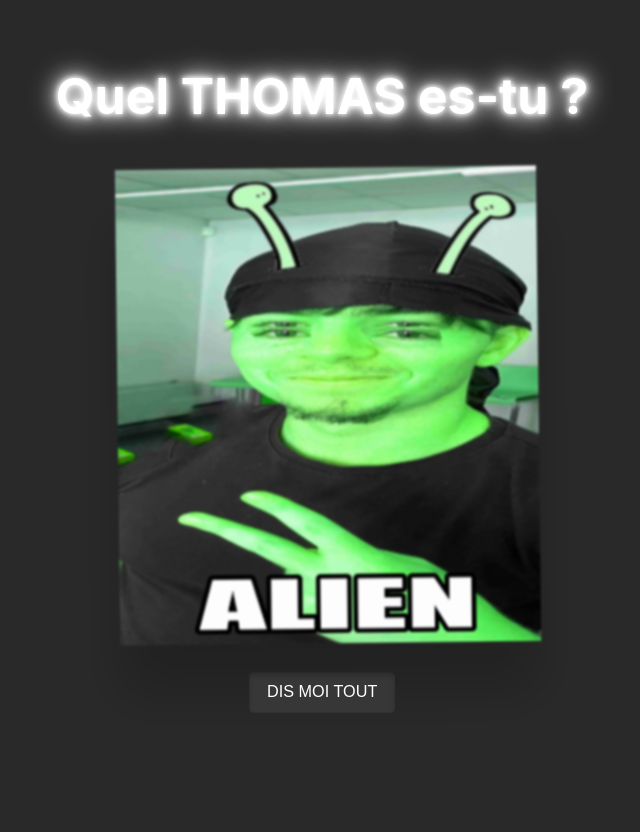
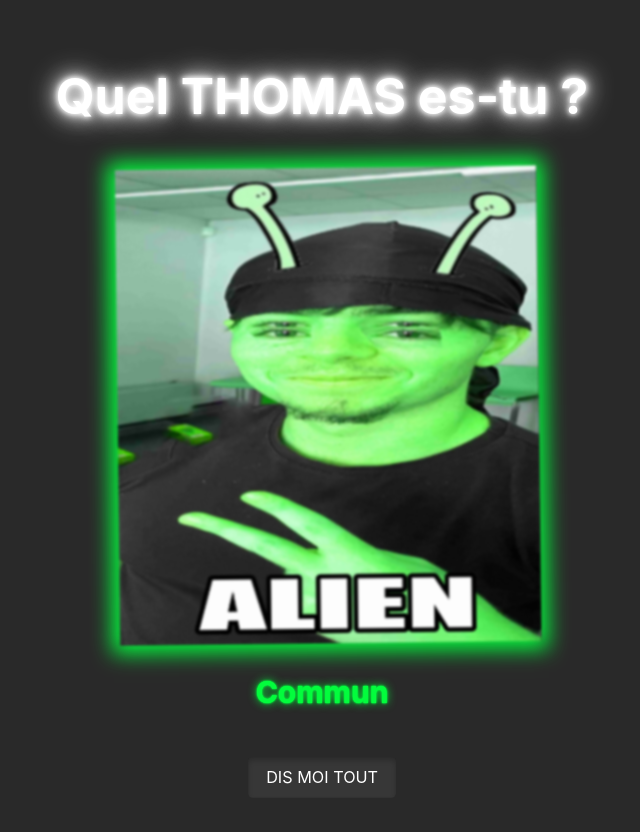
Before and after one commit to WooperLUA/Thomas_RNG, a plain HTML site: page index.html in a window 1280 px wide. Both pictures are taken after a click on the button "DIS MOI TOUT". Shown: the whole page, without its empty margins (318-958 px from the left). Before the commit the page ends 800 px from the top, so only its background shows below. Drawn offline with Linux system fonts and the light colour scheme.

Commit message:
added sounds + new thomas

```diff
--- a/index.html
+++ b/index.html
@@ -4,11 +4,13 @@
     <meta charset="UTF-8">
     <title>la page des vrais flibustiers</title>
     <link rel="stylesheet" href="style.css">
+    <meta name="viewport" content="width=device-width, initial-scale=1, maximum-scale=1, user-scalable=no" />
 </head>
 <body>
 <div>
   <h1>Quel THOMAS es-tu ?</h1>
   <img id="pic_zone" src="pics/placeholder.png" alt="c'est thomas">
+  <h2 id="rarity_text"></h2>
   <div>
       <button id="spin_btn">DIS MOI TOUT</button>
   </div>
--- a/script/main.js
+++ b/script/main.js
@@ -8,11 +8,34 @@ const thomas_list =
         "alien", "dimanche"
     ];
 
+const rarity_thomas=
+{
+    Commun:["blanco", "alien"],
+    Rare:["macron", "bicot"],
+    Epic:["woke","gwer"],
+    Legendaire:["shallom"],
+    Mythic:["dimanche"],
+};
+
+const rarity_color =
+{
+    Commun:['#03fc3d'],
+    Rare:["#037bfc"],
+    Epic:["#a103fc"],
+    Legendaire:["#fcb103"],
+    Mythic:["#fc0303"],
+}
+
 const spin_btn = document.querySelector("#spin_btn");
 spin_btn.addEventListener("click", spin_the_wheel);
 
+const rarity_text = document.querySelector("#rarity_text");
+
 function spin_the_wheel()
 {
+    rarity_text.innerHTML = "";
+    image_handler.apply_style('boxShadow', "0 50px 50px rgba(0,0,0,0.2)")
+
     image_handler.apply_style('animation', "flotte 0.8s ease-in-out infinite ")
 
     audio_handler.pause_sound()
@@ -38,11 +61,29 @@ function spin_the_wheel()
             clearInterval(spinner);
 
             let finalIndex = Math.floor(Math.random() * thomas_list.length);
-            image_handler.set_src(thomas_list[finalIndex]);
+            let finalThomas = thomas_list[finalIndex];
 
+            image_handler.set_src(finalThomas);
+
+            let thomas_rarity = null;
+
+            for (const [key, values] of Object.entries(rarity_thomas))
+            {
+                if (values.includes(finalThomas))
+                {
+                    thomas_rarity = key;
+                    break;
+                }
+            }
+
+            rarity_text.innerHTML = thomas_rarity;
+            const text_color = rarity_color[thomas_rarity][0];
+            rarity_text.style.color = text_color;
+
+            image_handler.apply_style('boxShadow', `0 0 20px 8px ${text_color}`)
             image_handler.apply_style('animation', "cs2-reveal 1.2s forwards")
 
-            audio_handler.play_sound(thomas_list[finalIndex], 0.8)
+            audio_handler.play_sound(finalThomas, 0.8)
         }
     }, intervalTime);
 }
--- a/style.css
+++ b/style.css
@@ -21,6 +21,7 @@ h1
 }
 
 button {
+    font-family: 'Inter', serif;
     margin-top: 20px;
     padding: 12px 20px;
     font-size: 18px;
@@ -49,6 +50,18 @@ button:hover {
     min-height: 35%;
     animation: flotte 3s ease-in-out infinite;
     box-shadow: 0 50px 50px rgba(0,0,0,0.2);
+}
+
+#rarity_text
+{
+    font-family: 'Inter', serif;
+    font-size: 30px;
+    margin-top: 2%;
+    text-shadow:
+            0 0 1px currentColor,
+            0 0 2px currentColor,
+            0 0 3px currentColor,
+            0 0 10px currentColor;
 }
 
 
@@ -120,3 +133,16 @@ button:hover {
         box-shadow: 0 0 0 20px rgba(55, 55, 55, 0);
     }
 }
+
+/* Responsive layout for larger screens */
+@media (min-width: 768px) {
+    nav {
+        flex-direction: row;
+        justify-content: space-around;
+    }
+
+    main {
+        max-width: 800px;
+        margin: 1rem auto;
+    }
+}
```
